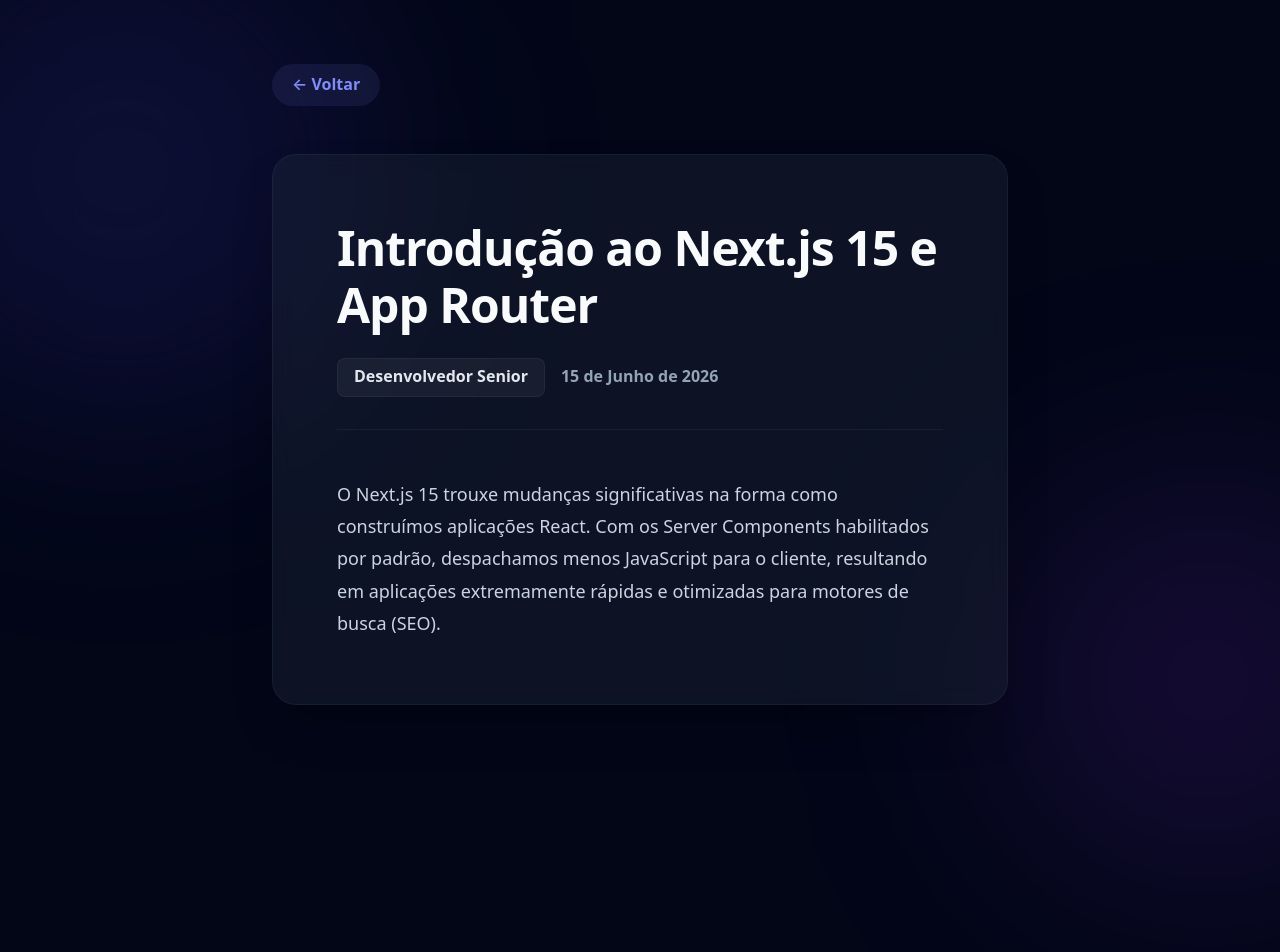
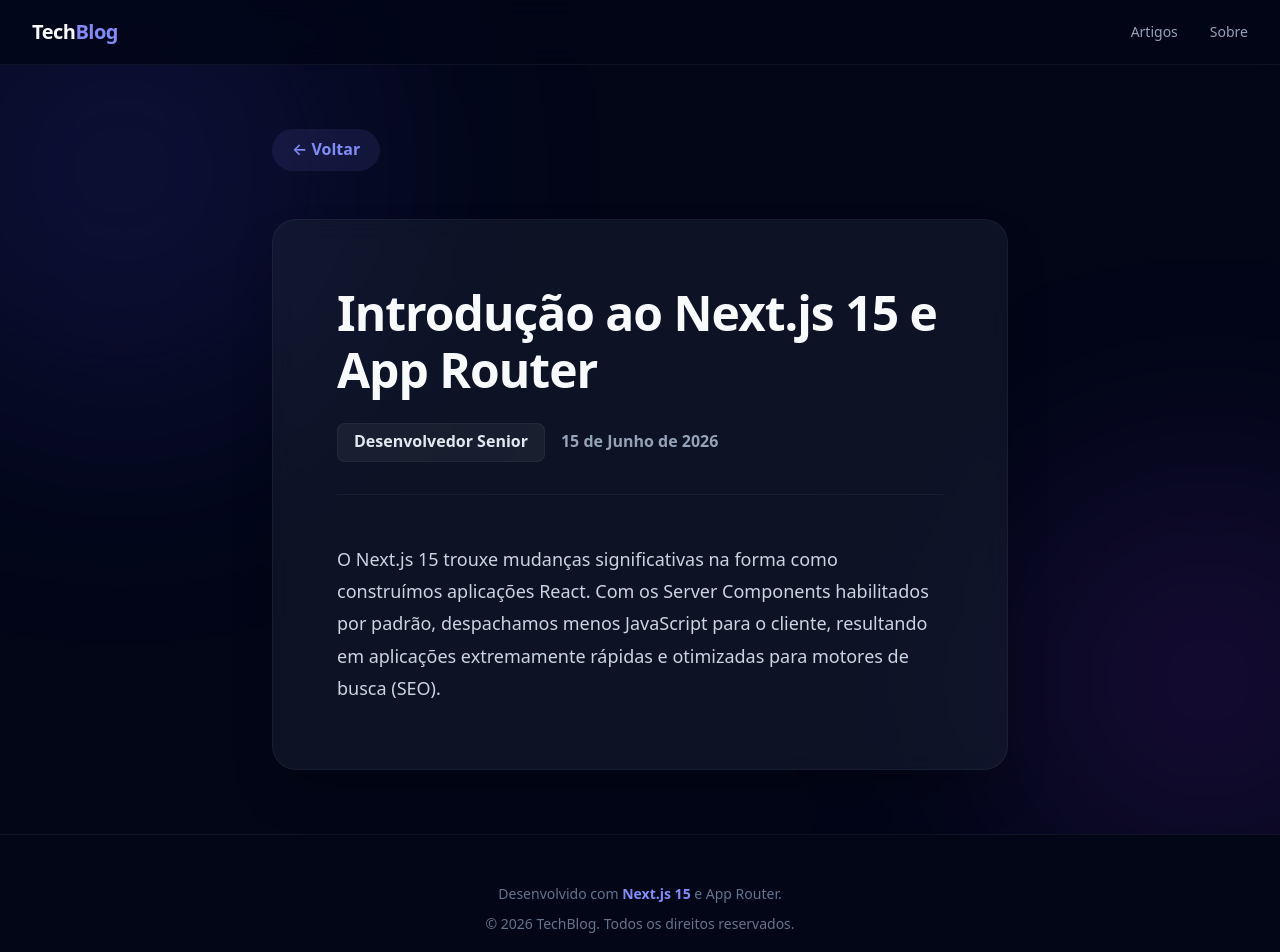
Before and after one commit to balu-lu/meu-blog-next, a Next.js app: page /artigos/introducao-ao-nextjs-15 in a window 1280 px wide. Shown: the top 952 px of the page. Before the commit the page ends 800 px from the top, so only its background shows below. Built offline with nearby package versions, Linux system fonts and the light colour scheme.

Commit message:
style: estilos e json de artigos

```diff
--- a/src/app/globals.css
+++ b/src/app/globals.css
@@ -1,3 +1,7 @@
+html {
+  scroll-behavior: smooth;
+}
+
 * {
   box-sizing: border-box;
   margin: 0;
--- a/src/app/layout.tsx
+++ b/src/app/layout.tsx
@@ -1,20 +1,11 @@
 import type { Metadata } from "next";
-import { Geist, Geist_Mono } from "next/font/google";
 import "./globals.css";
-
-const geistSans = Geist({
-  variable: "--font-geist-sans",
-  subsets: ["latin"],
-});
-
-const geistMono = Geist_Mono({
-  variable: "--font-geist-mono",
-  subsets: ["latin"],
-});
+import Header from "../components/Header";
+import Footer from "../components/Footer";
 
 export const metadata: Metadata = {
-  title: "Create Next App",
-  description: "Generated by create next app",
+  title: "TechBlog | O seu portal de tecnologia",
+  description: "Explorando o universo do desenvolvimento web com foco em Next.js e boas práticas.",
 };
 
 export default function RootLayout({
@@ -23,8 +14,18 @@
   children: React.ReactNode;
 }>) {
   return (
-    <html lang="en" className={`${geistSans.variable} ${geistMono.variable}`}>
-      <body>{children}</body>
+    <html lang="pt-BR" data-scroll-behavior="smooth">
+      <body>
+        <Header />
+
+        {/* children numa div com flex-grow para empurrar o footer para baixo */}
+        <div style={{ display: 'flex', flexDirection: 'column', minHeight: 'calc(100vh - 60px)' }}>
+          <main style={{ flexGrow: 1 }}>
+            {children}
+          </main>
+          <Footer />
+        </div>
+      </body>
     </html>
   );
 }
--- a/src/app/page.tsx
+++ b/src/app/page.tsx
@@ -17,7 +17,7 @@
         Explorando o universo do desenvolvimento front-end, arquitetura de software e as melhores práticas para construir aplicações web modernas e otimizadas.
       </p>
 
-      <div className={styles.grid}>
+      <div id='artigos' className={styles.grid}>
         {artigos.map((artigo) => (
           <article key={artigo.slug} className={styles.card}>
             <h2 className={styles.cardTitle}>
--- /dev/null
+++ b/src/components/Footer.module.css
@@ -0,0 +1,18 @@
+.footer {
+  margin-top: auto;
+  border-top: 1px solid rgba(255, 255, 255, 0.05);
+  padding: 3rem 2rem;
+  text-align: center;
+  background-color: #020617;
+}
+
+.texto {
+  color: #64748b;
+  font-size: 0.875rem;
+  margin-bottom: 0.5rem;
+}
+
+.destaque {
+  color: #818cf8;
+  font-weight: 600;
+}
--- /dev/null
+++ b/src/components/Footer.tsx
@@ -0,0 +1,14 @@
+import styles from './Footer.module.css';
+
+export default function Footer() {
+  return (
+    <footer id="sobre" className={styles.footer}>
+      <p className={styles.texto}>
+        Desenvolvido com <span className={styles.destaque}>Next.js 15</span> e App Router.
+      </p>
+      <p className={styles.texto}>
+        &copy; {new Date().getFullYear()} TechBlog. Todos os direitos reservados.
+      </p>
+    </footer>
+  );
+}
--- /dev/null
+++ b/src/components/Header.module.css
@@ -0,0 +1,41 @@
+.header {
+  position: sticky;
+  top: 0;
+  z-index: 100;
+  background: rgba(2, 6, 23, 0.8); /* Fundo muito escuro translúcido */
+  backdrop-filter: blur(12px);
+  border-bottom: 1px solid rgba(255, 255, 255, 0.05);
+  padding: 1rem 2rem;
+  display: flex;
+  justify-content: space-between;
+  align-items: center;
+}
+
+.logo {
+  font-size: 1.25rem;
+  font-weight: 800;
+  color: #f8fafc;
+  text-decoration: none;
+  letter-spacing: -0.5px;
+}
+
+.logoHighlight {
+  color: #818cf8;
+}
+
+.nav {
+  display: flex;
+  gap: 2rem;
+}
+
+.navLink {
+  color: #94a3b8;
+  text-decoration: none;
+  font-weight: 500;
+  font-size: 0.875rem;
+  transition: color 0.3s ease;
+}
+
+.navLink:hover {
+  color: #f8fafc;
+}
--- /dev/null
+++ b/src/components/Header.tsx
@@ -0,0 +1,16 @@
+import Link from 'next/link';
+import styles from './Header.module.css';
+
+export default function Header() {
+  return (
+    <header className={styles.header}>
+      <Link href="/" className={styles.logo}>
+        Tech<span className={styles.logoHighlight}>Blog</span>
+      </Link>
+      <nav className={styles.nav}>
+        <Link href="#artigos" className={styles.navLink}>Artigos</Link>
+        <Link href="#sobre" className={styles.navLink}>Sobre</Link>
+      </nav>
+    </header>
+  );
+}
--- /dev/null
+++ b/src/data/artigos.json
@@ -0,0 +1,26 @@
+[
+  {
+    "slug": "introducao-ao-nextjs-15",
+    "title": "Introdução ao Next.js 15 e App Router",
+    "description": "Aprenda os conceitos fundamentais da nova versão do Next.js e como utilizar o App Router.",
+    "author": "Desenvolvedor Senior",
+    "date": "15 de Junho de 2026",
+    "content": "O Next.js 15 trouxe mudanças significativas na forma como construímos aplicações React. Com os Server Components habilitados por padrão, despachamos menos JavaScript para o cliente, resultando em aplicações extremamente rápidas e otimizadas para motores de busca (SEO)."
+  },
+  {
+    "slug": "seo-dinamico-com-metadata",
+    "title": "Dominando SEO Dinâmico no Next.js",
+    "description": "Um guia prático sobre como utilizar a função generateMetadata para melhorar o ranqueamento do seu site.",
+    "author": "Especialista em SEO",
+    "date": "10 de Junho de 2026",
+    "content": "A tag title e a meta description são cruciais para o SEO. No Next.js, a função generateMetadata permite que você busque dados de uma API e gere essas tags dinamicamente antes mesmo de a página ser renderizada para o utilizador."
+  },
+  {
+    "slug": "ssg-vs-ssr",
+    "title": "SSG vs SSR: Qual escolher?",
+    "description": "Entenda as diferenças entre Static Site Generation e Server-Side Rendering e quando aplicar cada um.",
+    "author": "Arquiteto de Software",
+    "date": "05 de Junho de 2026",
+    "content": "Utilize SSG (generateStaticParams) para páginas que raramente mudam, como artigos de blog. Utilize SSR (force-dynamic) para páginas que dependem de dados em tempo real, como um carrinho de compras ou um painel financeiro."
+  }
+]
--- a/src/data/artigos.ts
+++ b/src/data/artigos.ts
@@ -1,3 +1,5 @@
+import artigosJSON from './artigos.json';
+
 export interface Artigo {
   slug: string;
   title: string;
@@ -7,37 +9,14 @@
   content: string;
 }
 
-const artigosData: Artigo[] = [
-  {
-    slug: 'introducao-ao-nextjs-15',
-    title: 'Introdução ao Next.js 15 e App Router',
-    description: 'Aprenda os conceitos fundamentais da nova versão do Next.js e como utilizar o App Router.',
-    author: 'Desenvolvedor Senior',
-    date: '15 de Junho de 2026',
-    content: 'O Next.js 15 trouxe mudanças significativas na forma como construímos aplicações React. Com os Server Components habilitados por padrão, despachamos menos JavaScript para o cliente, resultando em aplicações extremamente rápidas e otimizadas para motores de busca (SEO).'
-  },
-  {
-    slug: 'seo-dinamico-com-metadata',
-    title: 'Dominando SEO Dinâmico no Next.js',
-    description: 'Um guia prático sobre como utilizar a função generateMetadata para melhorar o ranqueamento do seu site.',
-    author: 'Especialista em SEO',
-    date: '10 de Junho de 2026',
-    content: 'A tag title e a meta description são cruciais para o SEO. No Next.js, a função generateMetadata permite que você busque dados de uma API e gere essas tags dinamicamente antes mesmo de a página ser renderizada para o usuário.'
-  },
-  {
-    slug: 'ssg-vs-ssr',
-    title: 'SSG vs SSR: Qual escolher?',
-    description: 'Entenda as diferenças entre Static Site Generation e Server-Side Rendering e quando aplicar cada um.',
-    author: 'Arquiteto de Software',
-    date: '05 de Junho de 2026',
-    content: 'Utilize SSG (generateStaticParams) para páginas que raramente mudam, como artigos de blog. Utilize SSR (force-dynamic) para páginas que dependem de dados em tempo real, como um carrinho de compras ou um dashboard financeiro.'
-  }
-];
+// O TypeScript infere automaticamente os tipos do JSON,
+// mas assim garante que a API retorna a interface correta.
+const artigosData = artigosJSON as Artigo[];
 
-// Função que simula um fetch assíncrono (como se fosse uma API externa)
 export async function getArtigos(): Promise<Artigo[]> {
+  // Simula um tempo de rede
   return new Promise((resolve) => {
-    setTimeout(() => resolve(artigosData), 500);
+    setTimeout(() => resolve(artigosData), 300);
   });
 }
 
```
